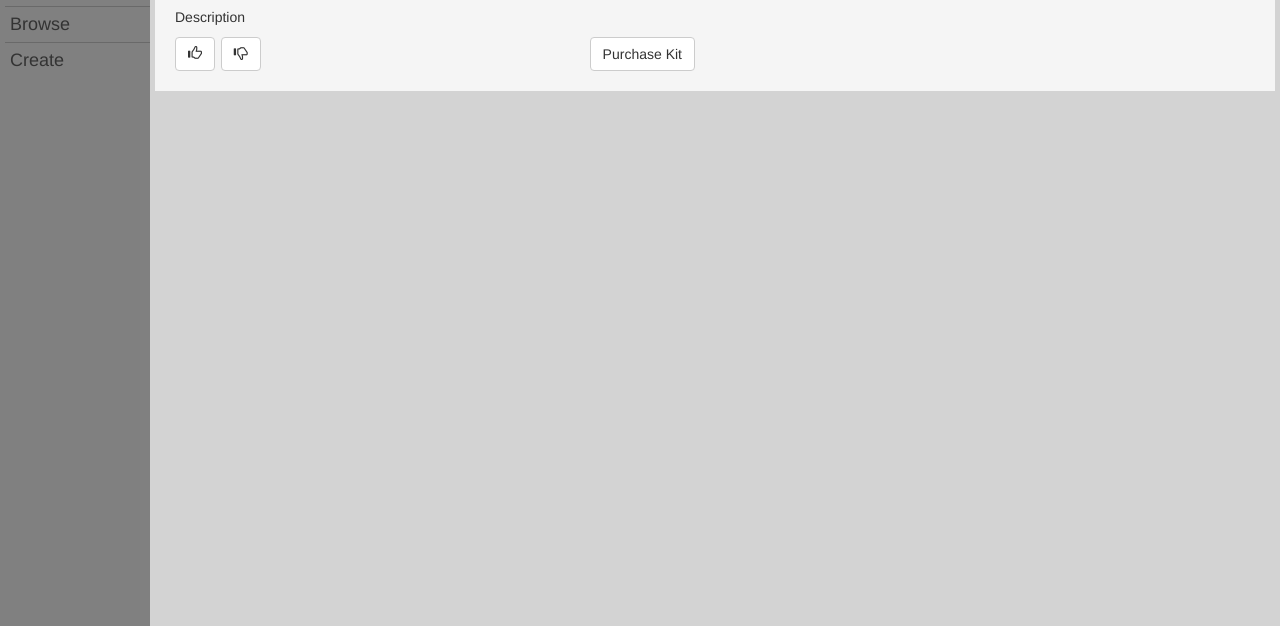
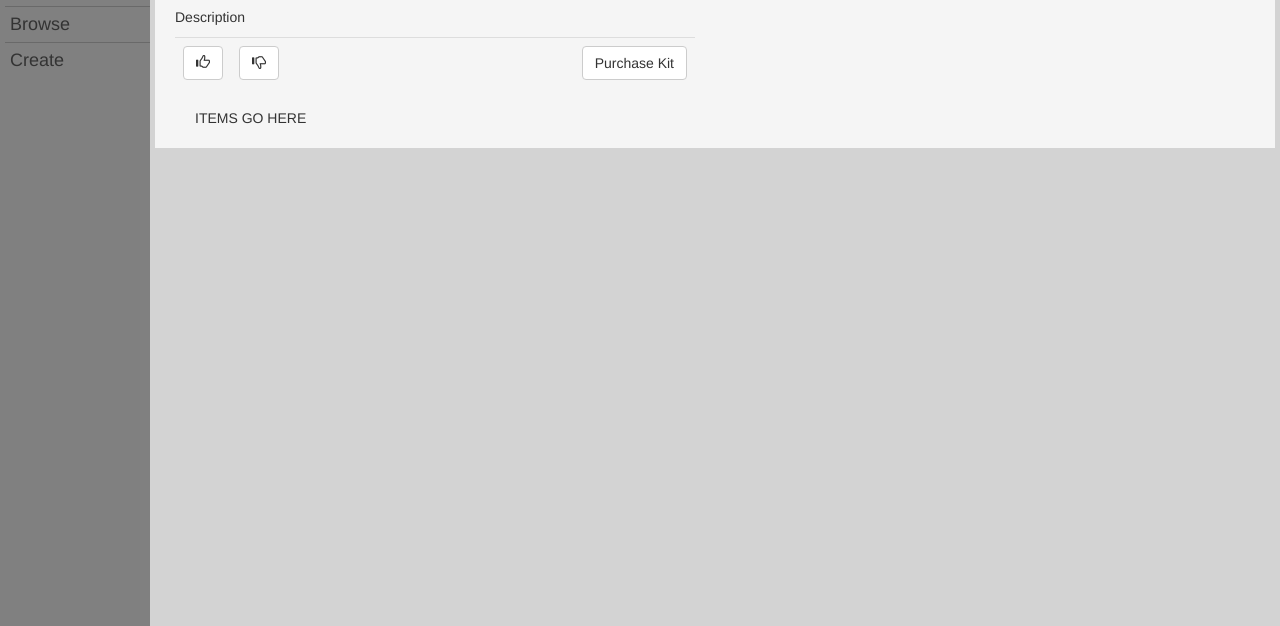
Before and after one commit to mitchwadair/StarterKit, a website: page kits/view.html in a window 1280 px wide. Shown: the part 174-800 px from the top of the page. Drawn offline with nearby package versions, Linux system fonts and the light colour scheme.

Commit message:
fixes some small-screen issues on view

```diff
--- a/kits/view.html
+++ b/kits/view.html
@@ -58,7 +58,7 @@
         <div id="underHeaderContainer" class="row" style="position: absolute; display: flex; width: 100%; height: 90%">
             <div id="sideMenu" style="padding-left: 5px; background-color: grey; height: 100%; overflow: hidden"></div>
 
-            <div id="contentContainer" class="col-sm-12 clearfix" style="padding: 5px; background-color: lightgrey; height: 100%; overflow-y: scroll">
+            <div id="contentContainer" class="col-xs-12" style="padding: 5px; background-color: lightgrey; height: 100%; overflow-y: scroll">
                 <button type="button" id="menuToggleButton" class="btn btn-default" style="float: left">
                     <span class="glyphicon glyphicon-menu-hamburger"></span>
                 </button><br>
@@ -67,7 +67,24 @@
                         <div id="kitInfo" class="col-sm-6" style="padding-left: 20px; padding-right: 20px; padding-bottom: 20px">
                             <h3 id="kitName">Name <small id="kitTotalPrice">$1337</small></h3>
                             <p id="kitDescription">Description</p>
-                            <div class="row">
+                            <table class="table table-responsive" style="border: none">
+                                <tr>
+                                    <td style="width: 1%">
+                                        <button id="kitUpvote" class="btn btn-default">
+                                            <span class="glyphicon glyphicon-thumbs-up"><span>
+                                        </button>
+                                    </td>
+                                    <td style="width: 1%">
+                                        <button id="kitDownvote" class="btn btn-default">
+                                            <span class="glyphicon glyphicon-thumbs-down"><span>
+                                        </button>
+                                    </td>
+                                    <td style="width: 98%; text-align: right">
+                                        <button id="kitPurchase" class="btn btn-default">Purchase Kit</button>
+                                    </td>
+                                </tr>
+                            </table>
+                            <!--<div class="row">
                                 <div class="col-xs-1">
                                     <button id="kitUpvote" class="btn btn-default">
                                         <span class="glyphicon glyphicon-thumbs-up"><span>
@@ -79,11 +96,10 @@
                                     </button>
                                 </div>
                                 <div class="col-xs-10">
-                                    <button id="kitPurchase" class="btn btn-default" style="float: right">Purchase Kit</button>
+                                    <button id="kitPurchase" class="btn btn-default">Purchase Kit</button>
                                 </div>
-
                             </div>
-                        </div>
+                        </div>-->
                         <div id="kitItems" class="col-sm-6" style="padding-left: 20px; padding-right: 20px">
                             ITEMS GO HERE
                         </div>
```
